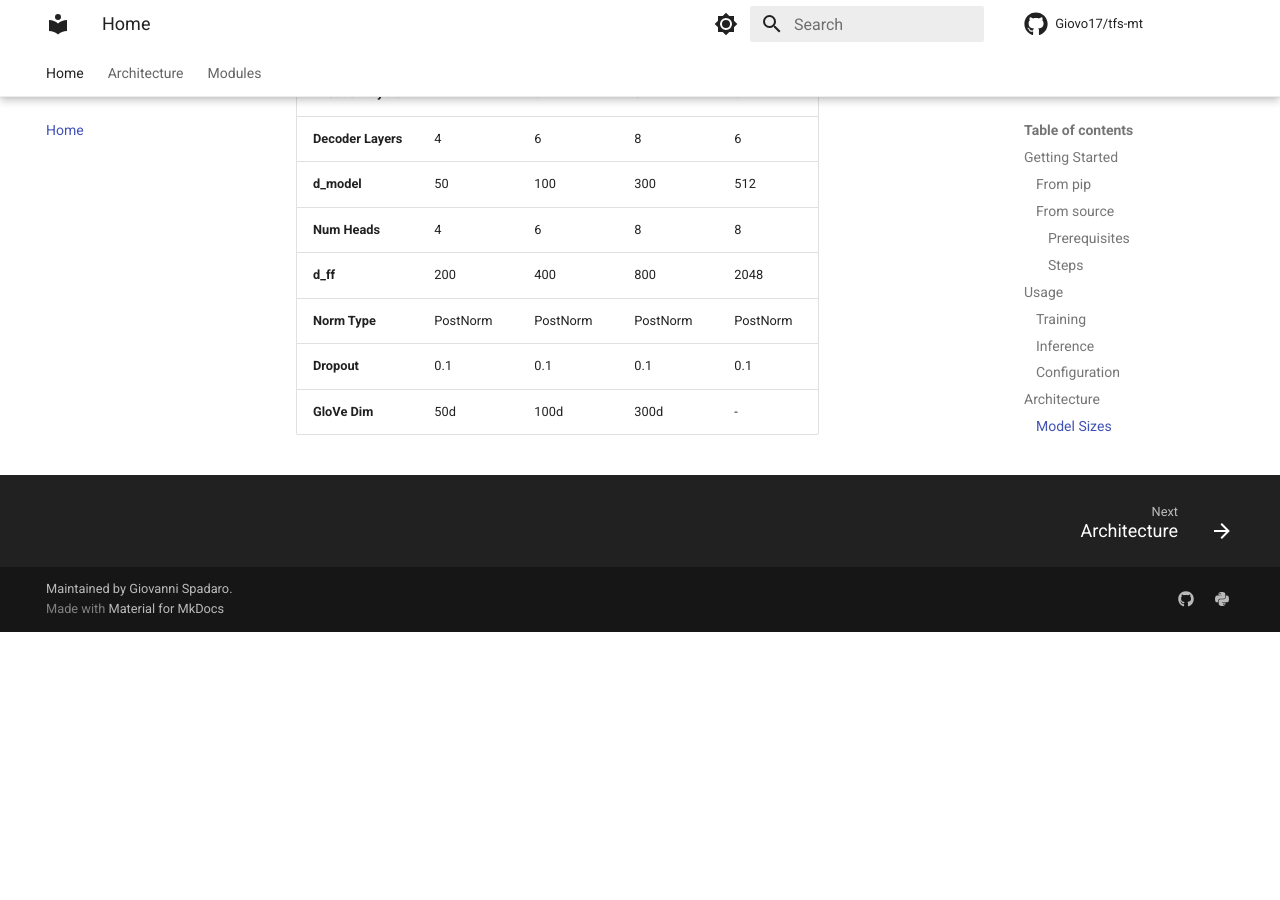
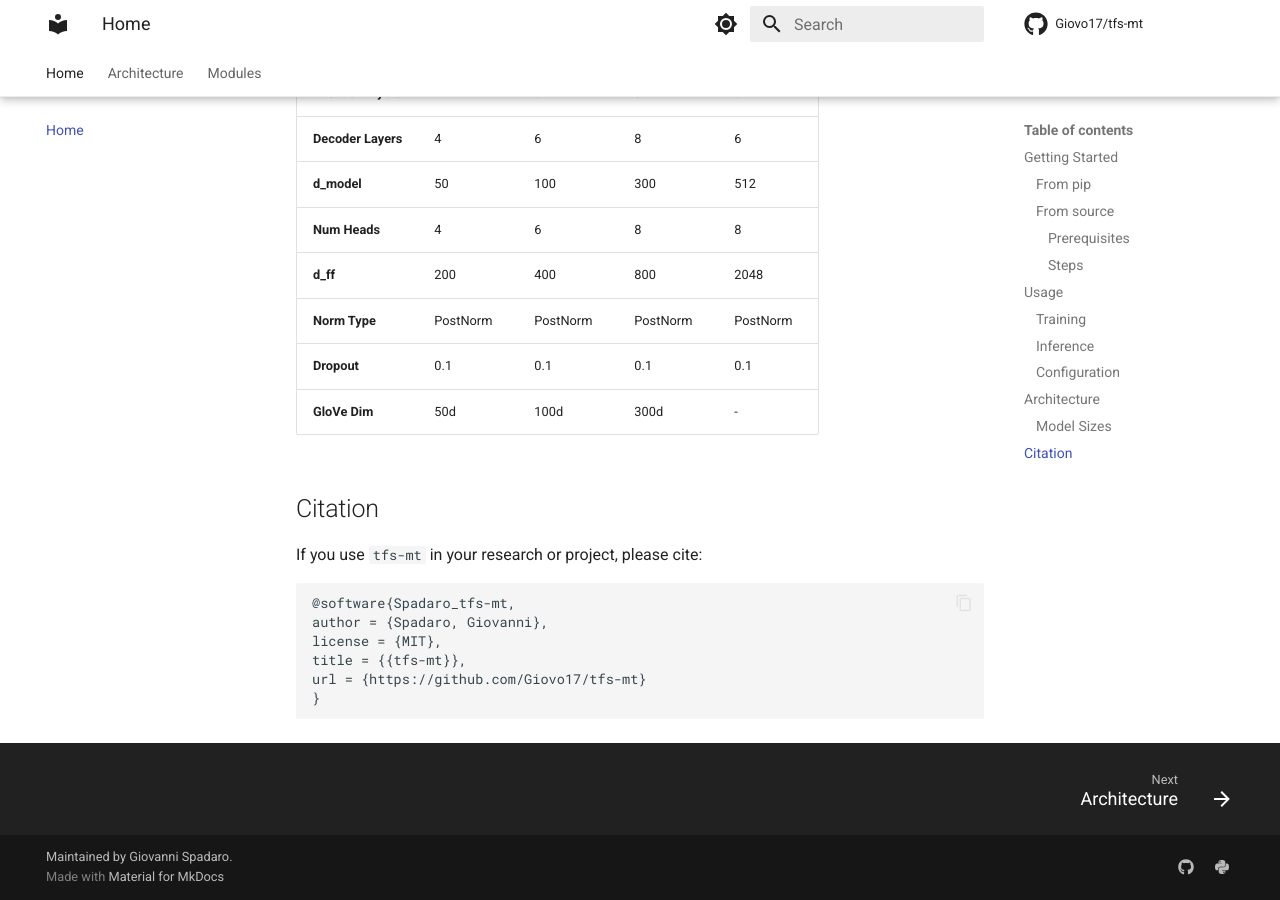
Before and after one commit to Giovo17/tfs-mt, an MkDocs documentation site: the page built from docs/index.md, in a window 1280 px wide and 900 px high, scrolled down 1736 px. Built offline with MkDocs 1.6.1 and Material for MkDocs 9.7.7, drawn with Linux system fonts in a browser that asks for light colours; comment, search, counter and statistics services are not loaded; before the commit the page ends 2368 px from its top, so only the background shows below that.

Commit message:
more citation

````diff
--- a/docs/index.md
+++ b/docs/index.md
@@ -90,3 +90,16 @@ The project supports various model configurations to suit different computationa
 | **Norm Type**      | PostNorm | PostNorm | PostNorm | PostNorm |
 | **Dropout**        | 0.1      | 0.1      | 0.1      | 0.1      |
 | **GloVe Dim**      | 50d      | 100d     | 300d     | -        |
+
+## Citation
+
+If you use `tfs-mt` in your research or project, please cite:
+
+```
+@software{Spadaro_tfs-mt,
+author = {Spadaro, Giovanni},
+license = {MIT},
+title = {{tfs-mt}},
+url = {https://github.com/Giovo17/tfs-mt}
+}
+```
````
Also changed, not shown: README.md (+13 -0 lines).
